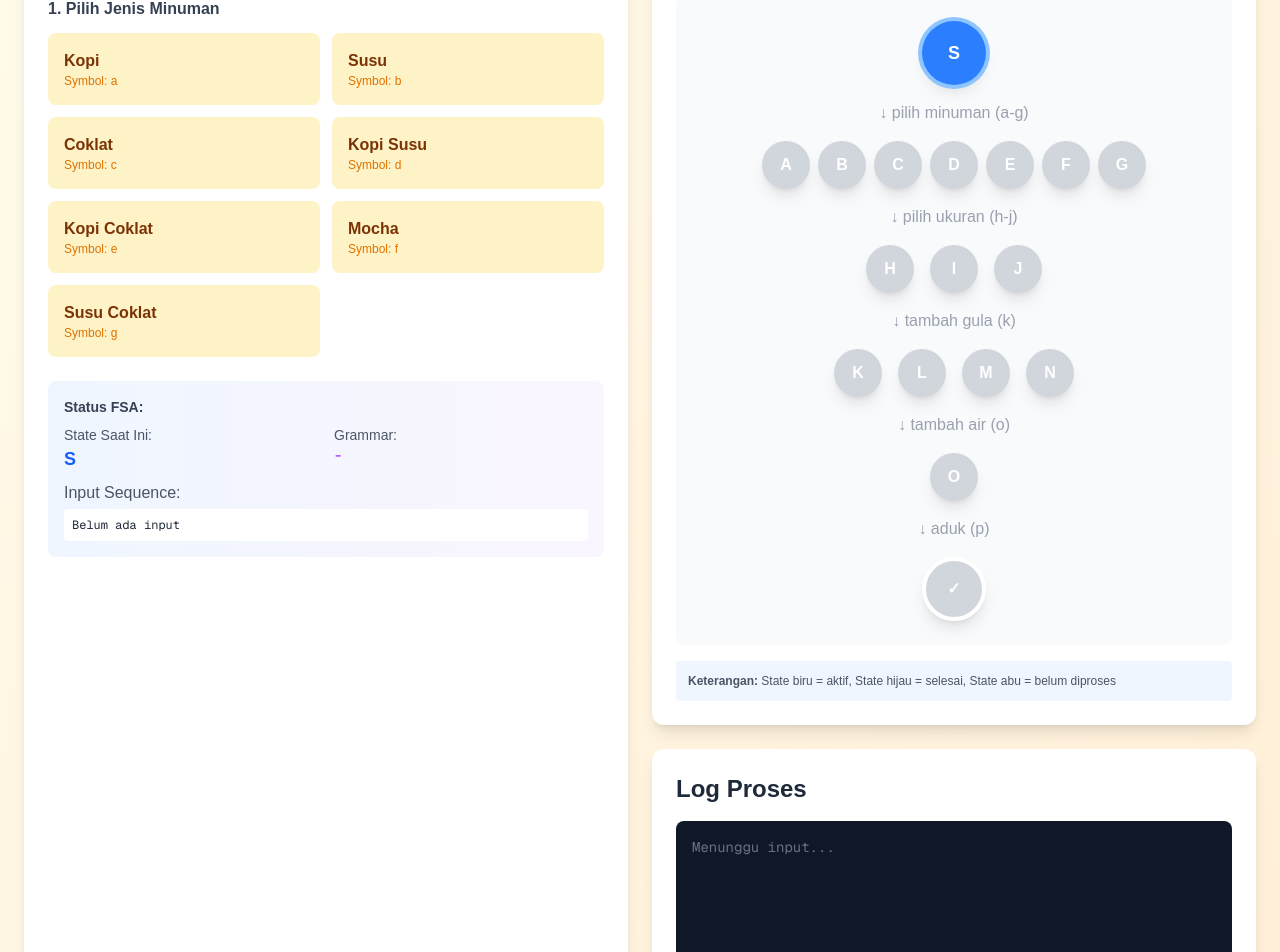
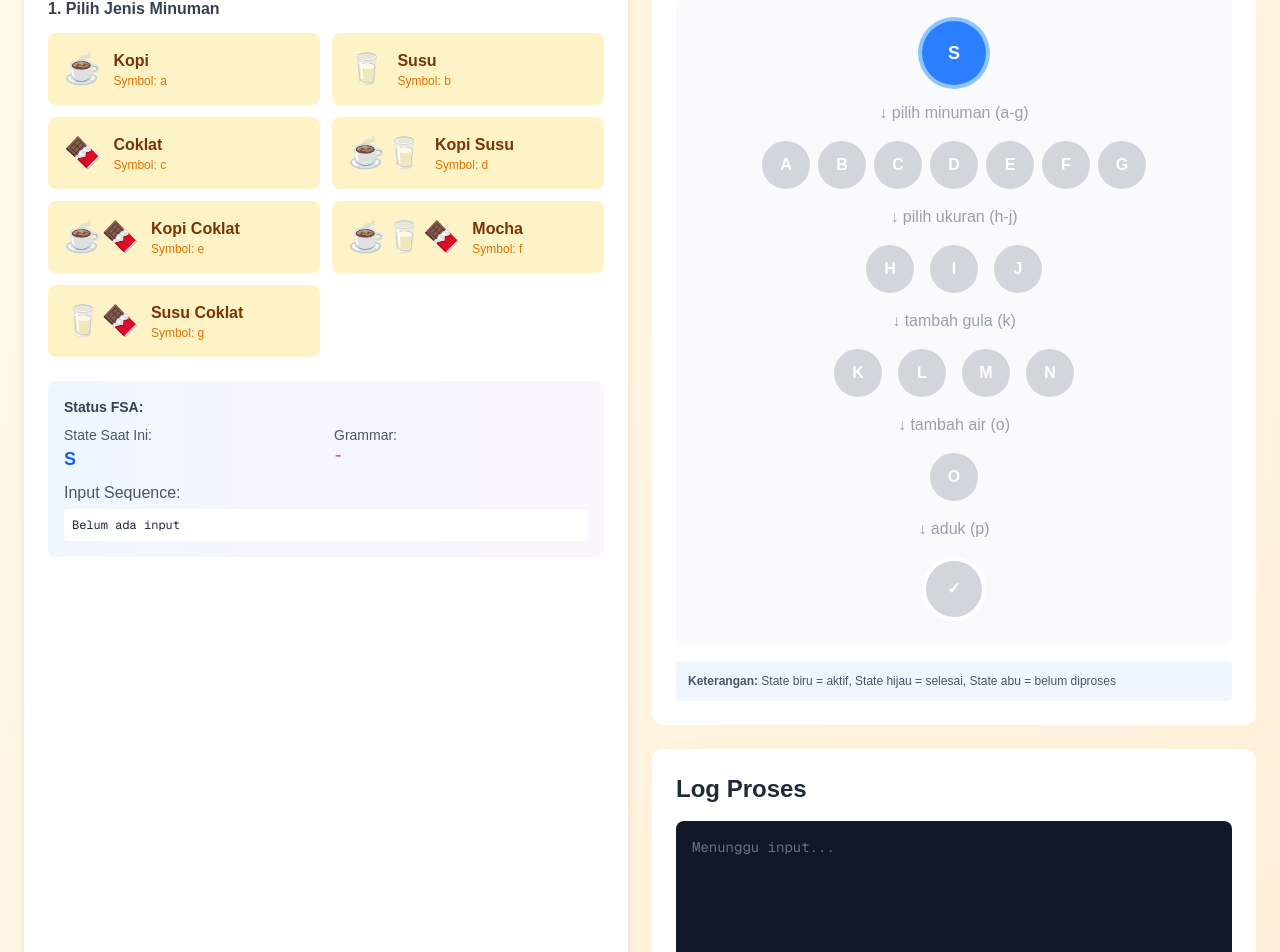
Before and after one commit to rianmubarok/coffe-fsa-simulator, a Next.js app: page / in a window 1280 px wide. Shown: the part 203-1155 px from the top of the page. Built offline with nearby package versions, Linux system fonts and the light colour scheme.

Commit message:
fix: update style

```diff
--- a/package.json
+++ b/package.json
@@ -1,5 +1,5 @@
 {
-  "name": "coffee-fsa-app",
+  "name": "coffee-fsa-simulator",
   "version": "0.1.0",
   "private": true,
   "scripts": {
--- a/src/components/CoffeeMachine/DoneState.tsx
+++ b/src/components/CoffeeMachine/DoneState.tsx
@@ -18,7 +18,7 @@ export const DoneState: React.FC<DoneStateProps> = ({ selectedDrink, selectedSiz
             </p>
             <button
                 onClick={onReset}
-                className="px-6 py-3 bg-blue-500 hover:bg-blue-600 text-white rounded-lg font-bold flex items-center justify-center gap-2 mx-auto transition-all"
+                className="px-6 py-3 bg-blue-500 hover:bg-blue-600 text-white rounded-lg font-bold flex items-center justify-center gap-2 mx-auto transition-all cursor-pointer"
             >
                 <RotateCcw className="w-5 h-5" />
                 Buat Minuman Lagi
--- a/src/components/CoffeeMachine/DrinkSelection.tsx
+++ b/src/components/CoffeeMachine/DrinkSelection.tsx
@@ -15,10 +15,13 @@ export const DrinkSelection: React.FC<DrinkSelectionProps> = ({ drinks, onSelect
                     <button
                         key={drink.id}
                         onClick={() => onSelect(drink)}
-                        className="p-4 bg-amber-100 hover:bg-amber-200 rounded-lg transition-all transform hover:scale-105 text-left"
+                        className="p-4 bg-amber-100 hover:bg-amber-200 rounded-lg transition-all transform hover:scale-105 text-left cursor-pointer flex items-center gap-3"
                     >
-                        <div className="font-semibold text-amber-900">{drink.name}</div>
-                        <div className="text-xs text-amber-600">Symbol: {drink.symbol}</div>
+                        <div className="text-3xl">{drink.icon}</div>
+                        <div>
+                            <div className="font-semibold text-amber-900">{drink.name}</div>
+                            <div className="text-xs text-amber-600">Symbol: {drink.symbol}</div>
+                        </div>
                     </button>
                 ))}
             </div>
--- a/src/components/CoffeeMachine/FSADiagram.tsx
+++ b/src/components/CoffeeMachine/FSADiagram.tsx
@@ -13,12 +13,12 @@ const getStateColor = (state: string, currentState: FSAState) => {
 
 export const FSADiagram: React.FC<FSADiagramProps> = ({ currentState }) => {
     return (
-        <div className="bg-white rounded-xl shadow-lg p-6">
+        <div className="bg-white rounded-xl p-6">
             <h2 className="text-2xl font-bold text-gray-800 mb-4">Diagram FSA</h2>
             <div className="bg-gray-50 p-6 rounded-lg overflow-x-auto">
                 <div className="flex flex-col items-center space-y-4 min-w-max">
                     {/* Start State */}
-                    <div className={`w-16 h-16 rounded-full ${getStateColor('S', currentState)} flex items-center justify-center text-white font-bold text-lg shadow-lg transition-all duration-300`}>
+                    <div className={`w-16 h-16 rounded-full ${getStateColor('S', currentState)} flex items-center justify-center text-white font-bold text-lg transition-all duration-300`}>
                         S
                     </div>
 
@@ -27,7 +27,7 @@ export const FSADiagram: React.FC<FSADiagramProps> = ({ currentState }) => {
                     {/* Drink States */}
                     <div className="flex gap-2">
                         {['A', 'B', 'C', 'D', 'E', 'F', 'G'].map(state => (
-                            <div key={state} className={`w-12 h-12 rounded-full ${getStateColor(state, currentState)} flex items-center justify-center text-white font-bold shadow-lg transition-all duration-300`}>
+                            <div key={state} className={`w-12 h-12 rounded-full ${getStateColor(state, currentState)} flex items-center justify-center text-white font-bold transition-all duration-300`}>
                                 {state}
                             </div>
                         ))}
@@ -38,7 +38,7 @@ export const FSADiagram: React.FC<FSADiagramProps> = ({ currentState }) => {
                     {/* Size States */}
                     <div className="flex gap-4">
                         {['H', 'I', 'J'].map(state => (
-                            <div key={state} className={`w-12 h-12 rounded-full ${getStateColor(state, currentState)} flex items-center justify-center text-white font-bold shadow-lg transition-all duration-300`}>
+                            <div key={state} className={`w-12 h-12 rounded-full ${getStateColor(state, currentState)} flex items-center justify-center text-white font-bold transition-all duration-300`}>
                                 {state}
                             </div>
                         ))}
@@ -49,7 +49,7 @@ export const FSADiagram: React.FC<FSADiagramProps> = ({ currentState }) => {
                     {/* Ingredient States */}
                     <div className="flex gap-4">
                         {['K', 'L', 'M', 'N'].map(state => (
-                            <div key={state} className={`w-12 h-12 rounded-full ${getStateColor(state, currentState)} flex items-center justify-center text-white font-bold shadow-lg transition-all duration-300`}>
+                            <div key={state} className={`w-12 h-12 rounded-full ${getStateColor(state, currentState)} flex items-center justify-center text-white font-bold transition-all duration-300`}>
                                 {state}
                             </div>
                         ))}
@@ -58,14 +58,14 @@ export const FSADiagram: React.FC<FSADiagramProps> = ({ currentState }) => {
                     <div className="text-gray-400">↓ tambah air (o)</div>
 
                     {/* Water State */}
-                    <div className={`w-12 h-12 rounded-full ${getStateColor('O', currentState)} flex items-center justify-center text-white font-bold shadow-lg transition-all duration-300`}>
+                    <div className={`w-12 h-12 rounded-full ${getStateColor('O', currentState)} flex items-center justify-center text-white font-bold transition-all duration-300`}>
                         O
                     </div>
 
                     <div className="text-gray-400">↓ aduk (p)</div>
 
                     {/* Final State */}
-                    <div className={`w-16 h-16 rounded-full ${getStateColor('FINAL', currentState)} flex items-center justify-center text-white font-bold shadow-lg transition-all duration-300 border-4 border-white`}>
+                    <div className={`w-16 h-16 rounded-full ${getStateColor('FINAL', currentState)} flex items-center justify-center text-white font-bold transition-all duration-300 border-4 border-white`}>
                         ✓
                     </div>
                 </div>
--- a/src/components/CoffeeMachine/GrammarRules.tsx
+++ b/src/components/CoffeeMachine/GrammarRules.tsx
@@ -2,7 +2,7 @@ import React from 'react';
 
 export const GrammarRules: React.FC = () => {
     return (
-        <div className="mt-6 bg-white rounded-xl shadow-lg p-6">
+        <div className="mt-6 bg-white rounded-xl p-6">
             <h2 className="text-xl font-bold text-gray-800 mb-3">Aturan Grammar FSA</h2>
             <div className="bg-gray-50 p-4 rounded-lg font-mono text-xs overflow-x-auto">
                 <div className="text-gray-700 space-y-1">
--- a/src/components/CoffeeMachine/ProcessLog.tsx
+++ b/src/components/CoffeeMachine/ProcessLog.tsx
@@ -7,7 +7,7 @@ interface ProcessLogProps {
 
 export const ProcessLog: React.FC<ProcessLogProps> = ({ logs }) => {
     return (
-        <div className="bg-white rounded-xl shadow-lg p-6">
+        <div className="bg-white rounded-xl p-6">
             <h2 className="text-2xl font-bold text-gray-800 mb-4">Log Proses</h2>
             <div className="bg-gray-900 text-green-400 p-4 rounded-lg h-64 overflow-y-auto font-mono text-sm">
                 {logs.length === 0 ? (
--- a/src/components/CoffeeMachine/SizeSelection.tsx
+++ b/src/components/CoffeeMachine/SizeSelection.tsx
@@ -15,10 +15,13 @@ export const SizeSelection: React.FC<SizeSelectionProps> = ({ sizes, onSelect })
                     <button
                         key={size.id}
                         onClick={() => onSelect(size)}
-                        className="p-4 bg-blue-100 hover:bg-blue-200 rounded-lg transition-all transform hover:scale-105"
+                        className="p-4 bg-blue-100 hover:bg-blue-200 rounded-lg transition-all transform hover:scale-105 cursor-pointer flex items-center gap-3"
                     >
-                        <div className="font-semibold text-blue-900">{size.name}</div>
-                        <div className="text-xs text-blue-600">Symbol: {size.symbol}</div>
+                        <div className="text-3xl">{size.icon}</div>
+                        <div>
+                            <div className="font-semibold text-blue-900">{size.name}</div>
+                            <div className="text-xs text-blue-600">Symbol: {size.symbol}</div>
+                        </div>
                     </button>
                 ))}
             </div>
--- a/src/components/CoffeeMachine/types.ts
+++ b/src/components/CoffeeMachine/types.ts
@@ -3,12 +3,14 @@ export interface Drink {
     name: string;
     symbol: string;
     ingredients: string[];
+    icon: string;
 }
 
 export interface Size {
     id: string;
     name: string;
     symbol: string;
+    icon: string;
 }
 
 export interface Extra {
@@ -16,6 +18,7 @@ export interface Extra {
     name: string;
     symbol: string;
     base: string;
+    icon: string;
 }
 
 export interface ProcessLog {
```
Also changed, not shown: src/components/CoffeeMachine/ExtraSelection.tsx (+7 -4 lines), src/components/CoffeeMachine/constants.ts (+14 -14 lines), 1 other file (tests, documents, lock files or other folders).
